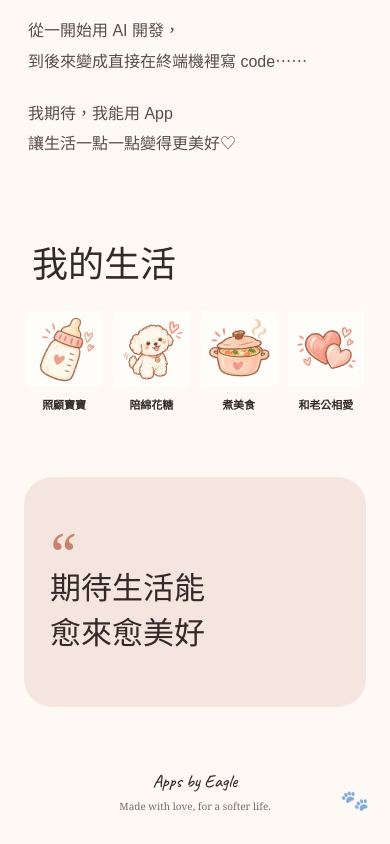
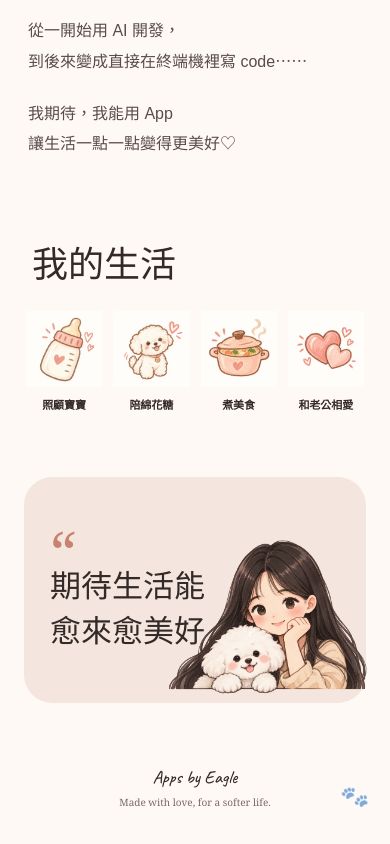
Before and after one commit to eagle-827/eagle-apps-web, a Next.js app: page /about in a window 390 px wide. Shown: the part 568-1412 px from the top of the page. Built offline with nearby package versions, Linux system fonts and the light colour scheme; a web font is replaced by a local one.

Commit message:
Add About closing illustration

```diff
--- a/app/about/page.tsx
+++ b/app/about/page.tsx
@@ -111,6 +111,16 @@ export default function AboutPage() {
       </section>
 
       <section className="about-wish">
+        <img
+          className="about-wish-image"
+          src="/images/about/about-bottom.webp"
+          alt=""
+        />
+        <img
+          className="about-wish-image"
+          src="/images/about/about-bottom.webp"
+          alt=""
+        />
         <div className="about-wish-copy">
           <span className="quote-mark">“</span>
           <p>
--- a/app/globals.css
+++ b/app/globals.css
@@ -1051,3 +1051,98 @@ a {
     font-size: 24px;
   }
 }
+
+.about-wish {
+  position: relative;
+  overflow: hidden;
+}
+
+.about-wish-image {
+  position: absolute;
+  right: 18px;
+  bottom: 0;
+  width: 42%;
+  height: auto;
+  object-fit: contain;
+  pointer-events: none;
+}
+
+@media (max-width: 760px) {
+  .about-wish-image {
+    right: 8px;
+    bottom: 0;
+    width: 45%;
+  }
+}
+
+.about-wish {
+  position: relative;
+  overflow: hidden;
+}
+
+.about-wish-image {
+  position: absolute;
+  right: 18px;
+  bottom: 0;
+  width: 42%;
+  height: auto;
+  object-fit: contain;
+  pointer-events: none;
+}
+
+@media (max-width: 760px) {
+  .about-wish-image {
+    right: 8px;
+    bottom: 0;
+    width: 45%;
+  }
+}
+
+@media (max-width: 760px) {
+  .about-wish {
+    min-height: 285px;
+    overflow: visible;
+  }
+
+  .about-wish-image {
+    right: -2px;
+    bottom: -2px;
+    width: 52%;
+  }
+}
+
+@media (max-width: 760px) {
+  .about-wish {
+    min-height: 245px;
+  }
+
+  .about-wish-image {
+    right: -4px;
+    bottom: -2px;
+    width: 61%;
+  }
+}
+
+@media (max-width: 760px) {
+  .about-wish {
+    min-height: 210px;
+  }
+}
+
+@media (max-width: 760px) {
+  .about-wish {
+    min-height: 180px;
+  }
+}
+
+
+
+@media (max-width: 760px) {
+
+  .about-wish {
+
+    min-height: 180px;
+
+  }
+
+}
```
Also changed, not shown: public/images/about/about-bottom.webp (added).
